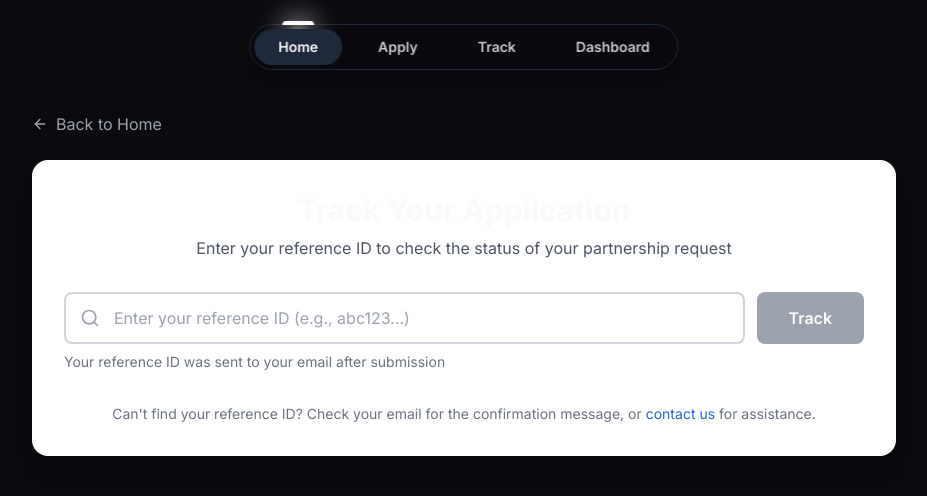
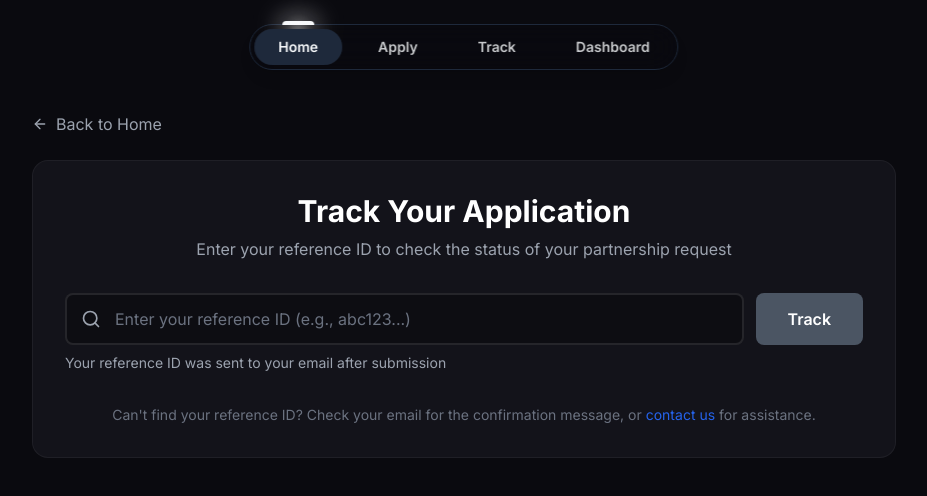
Before and after one commit to BisratJ/alx-partnership, a Next.js app: page /track in a window 1280 px wide. Shown: the top 496 px of the page, without its empty margins (176-1103 px from the left). Built offline with nearby package versions, Linux system fonts and the light colour scheme.

Commit message:
Update track page with dark mode colors for form elements and status cards

```diff
--- a/app/track/page.tsx
+++ b/app/track/page.tsx
@@ -82,14 +82,14 @@ export default function TrackPage() {
 
   const getStatusColor = (status: string) => {
     const colors: Record<string, string> = {
-      NEW: 'bg-blue-100 text-blue-800 border-blue-200',
-      UNDER_REVIEW: 'bg-yellow-100 text-yellow-800 border-yellow-200',
-      APPROVED: 'bg-green-100 text-green-800 border-green-200',
-      REJECTED: 'bg-red-100 text-red-800 border-red-200',
-      SCHEDULED: 'bg-purple-100 text-purple-800 border-purple-200',
-      COMPLETED: 'bg-gray-100 text-gray-800 border-gray-200',
+      NEW: 'bg-blue-950/30 text-blue-300 border-blue-500/30',
+      UNDER_REVIEW: 'bg-yellow-950/30 text-yellow-300 border-yellow-500/30',
+      APPROVED: 'bg-green-950/30 text-green-300 border-green-500/30',
+      REJECTED: 'bg-red-950/30 text-red-300 border-red-500/30',
+      SCHEDULED: 'bg-purple-950/30 text-purple-300 border-purple-500/30',
+      COMPLETED: 'bg-gray-950/30 text-gray-300 border-gray-500/30',
     };
-    return colors[status] || 'bg-gray-100 text-gray-800 border-gray-200';
+    return colors[status] || 'bg-gray-950/30 text-gray-300 border-gray-500/30';
   };
 
   const getStatusMessage = (status: string) => {
@@ -117,10 +117,10 @@ export default function TrackPage() {
           Back to Home
         </Link>
 
-        <div className="bg-white rounded-2xl shadow-xl p-8">
+        <div className="bg-[#13131a] rounded-2xl border border-white/5 p-8">
           <div className="text-center mb-8">
-            <h1 className="text-3xl font-bold mb-2">Track Your Application</h1>
-            <p className="text-gray-600">
+            <h1 className="text-3xl font-bold mb-2 text-white">Track Your Application</h1>
+            <p className="text-gray-400">
               Enter your reference ID to check the status of your partnership request
             </p>
           </div>
@@ -135,31 +135,31 @@ export default function TrackPage() {
                   value={requestId}
                   onChange={(e) => setRequestId(e.target.value)}
                   placeholder="Enter your reference ID (e.g., abc123...)"
-                  className="w-full pl-12 pr-4 py-3 border-2 border-gray-300 rounded-lg focus:ring-2 focus:ring-blue-500 focus:border-blue-500"
+                  className="w-full pl-12 pr-4 py-3 bg-black/30 border-2 border-white/10 rounded-lg focus:ring-2 focus:ring-indigo-500 focus:border-indigo-500 text-white placeholder:text-gray-500"
                   disabled={loading}
                 />
               </div>
               <button
                 type="submit"
                 disabled={loading || !requestId.trim()}
-                className="px-8 py-3 bg-blue-600 hover:bg-blue-700 disabled:bg-gray-400 text-white font-semibold rounded-lg transition-colors"
+                className="px-8 py-3 bg-indigo-600 hover:bg-indigo-700 disabled:bg-gray-600 text-white font-semibold rounded-lg transition-colors"
               >
                 {loading ? 'Searching...' : 'Track'}
               </button>
             </div>
-            <p className="text-sm text-gray-500 mt-2">
+            <p className="text-sm text-gray-400 mt-2">
               Your reference ID was sent to your email after submission
             </p>
           </form>
 
           {/* Error Message */}
           {error && (
-            <div className="bg-red-50 border border-red-200 rounded-lg p-4 mb-6">
+            <div className="bg-red-950/20 border border-red-500/20 rounded-lg p-4 mb-6">
               <div className="flex items-start gap-3">
                 <XCircle className="w-5 h-5 text-red-500 flex-shrink-0 mt-0.5" />
                 <div>
-                  <p className="font-medium text-red-800">Request Not Found</p>
-                  <p className="text-sm text-red-600 mt-1">{error}</p>
+                  <p className="font-medium text-red-400">Request Not Found</p>
+                  <p className="text-sm text-red-300 mt-1">{error}</p>
                 </div>
               </div>
             </div>
```
